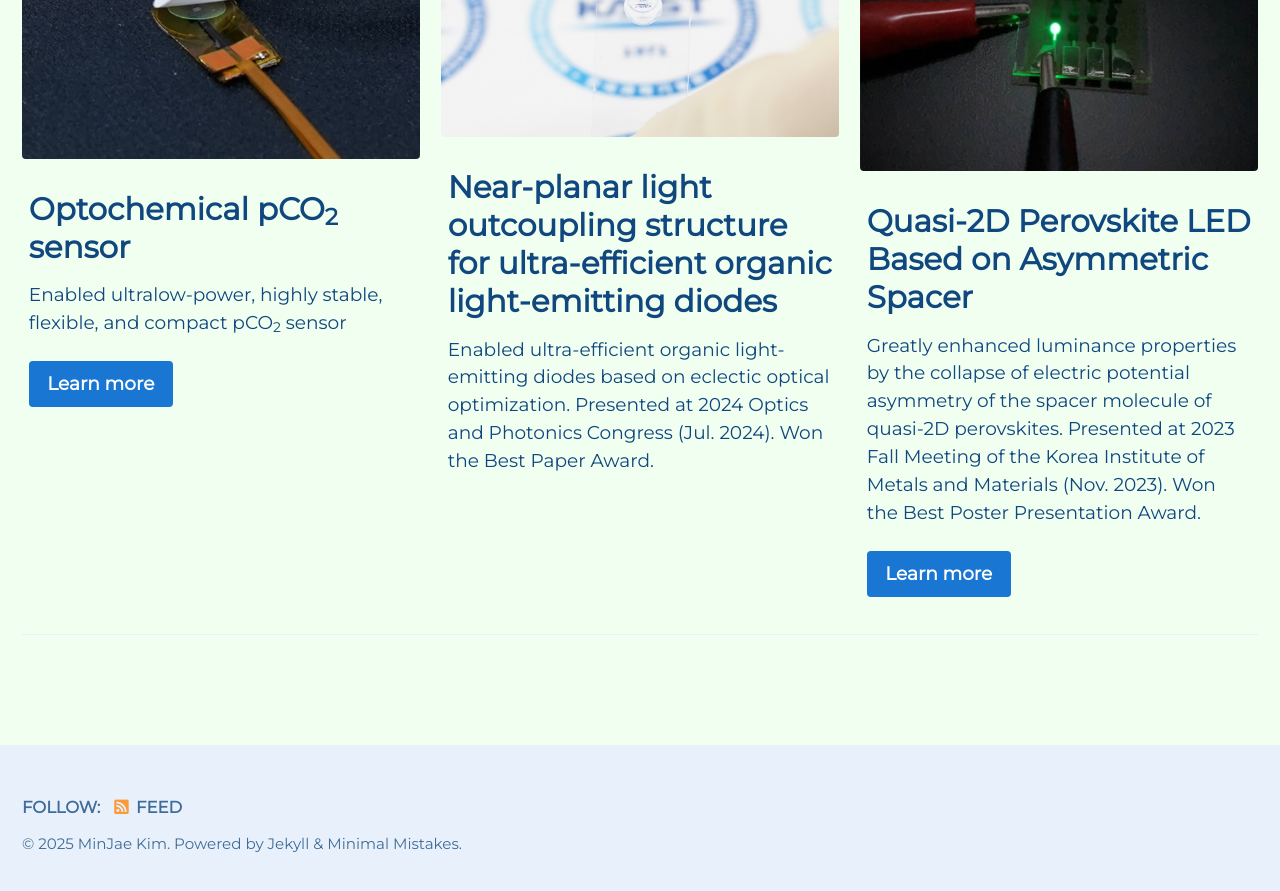
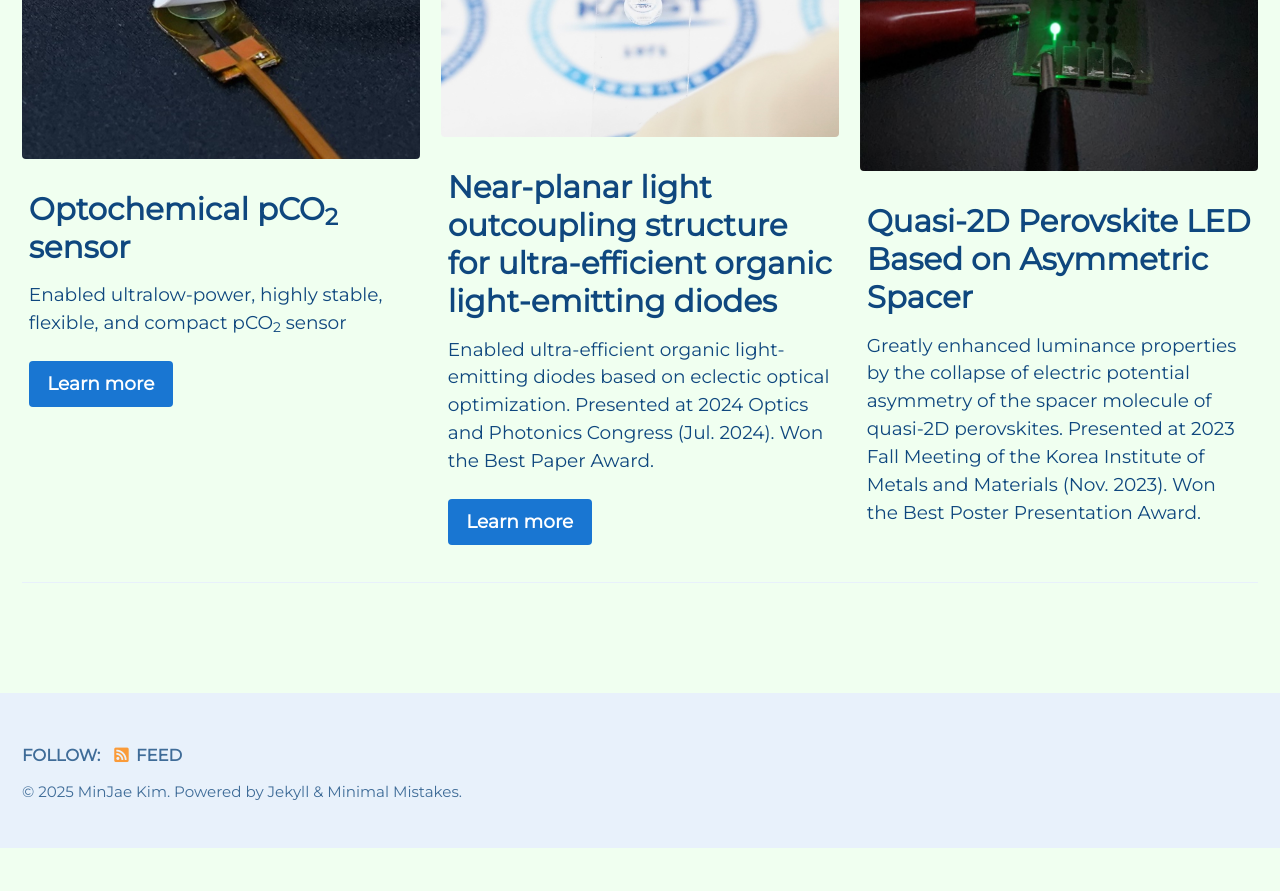
Before and after one commit to mj3259/mj3259.github.io, a Jekyll site: the page built from index.md, in a window 1280 px wide and 900 px high, scrolled down 1085 px. Shown: the top 891 px of the window. Built offline with Jekyll 4.4.1, drawn with Linux system fonts in a browser that asks for light colours; cached includes are drawn as plain includes; after the commit the page ends 1933 px from its top, so only the background shows below that; part of the change alters nothing that is shown.

```diff
--- a/index.md
+++ b/index.md
@@ -22,13 +22,13 @@ feature_row:
     alt: "opc"
     title: "Near-planar light outcoupling structure for ultra-efficient organic light-emitting diodes"
     excerpt: 'Enabled ultra-efficient organic light-emitting diodes based on eclectic optical optimization. Presented at 2024 Optics and Photonics Congress (Jul. 2024). Won the Best Paper Award.'
+    url: "https://doi.org/10.21203/rs.3.rs-7060209/v1"
+    btn_class: "btn--primary"
+    btn_label: "Learn more"
   - image_path: /assets/images/PELED.jpg
     alt: "Quasi-2D Perovskite LED based on Asymmetric Spacer"
     title: "Quasi-2D Perovskite LED Based on Asymmetric Spacer"
     excerpt: "Greatly enhanced luminance properties by the collapse of electric potential asymmetry of the spacer molecule of quasi-2D perovskites. Presented at 2023 Fall Meeting of the Korea Institute of Metals and Materials (Nov. 2023). Won the Best Poster Presentation Award."
-    url: "/assets/pdf/2023 KSMM_KMJ(Final).pdf"
-    btn_class: "btn--primary"
-    btn_label: "Learn more"
 ---
 
 <!--
```
